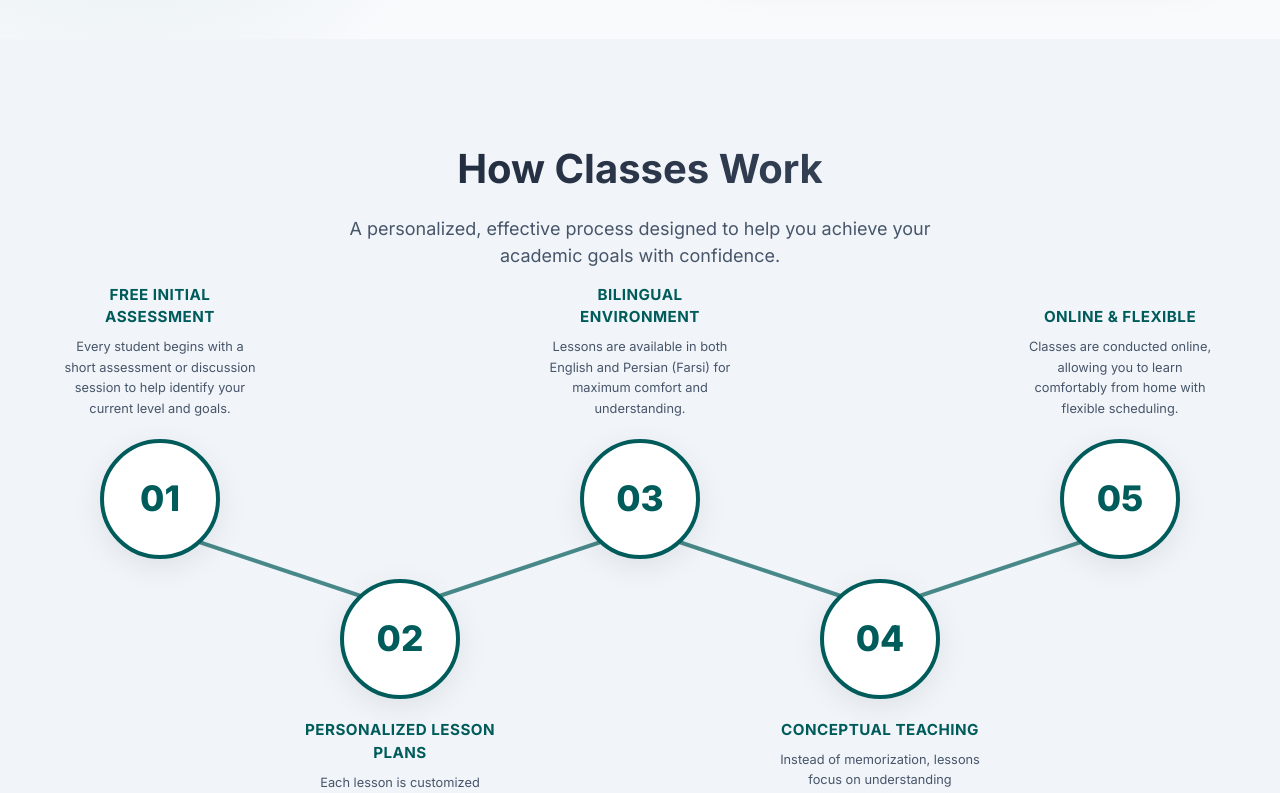
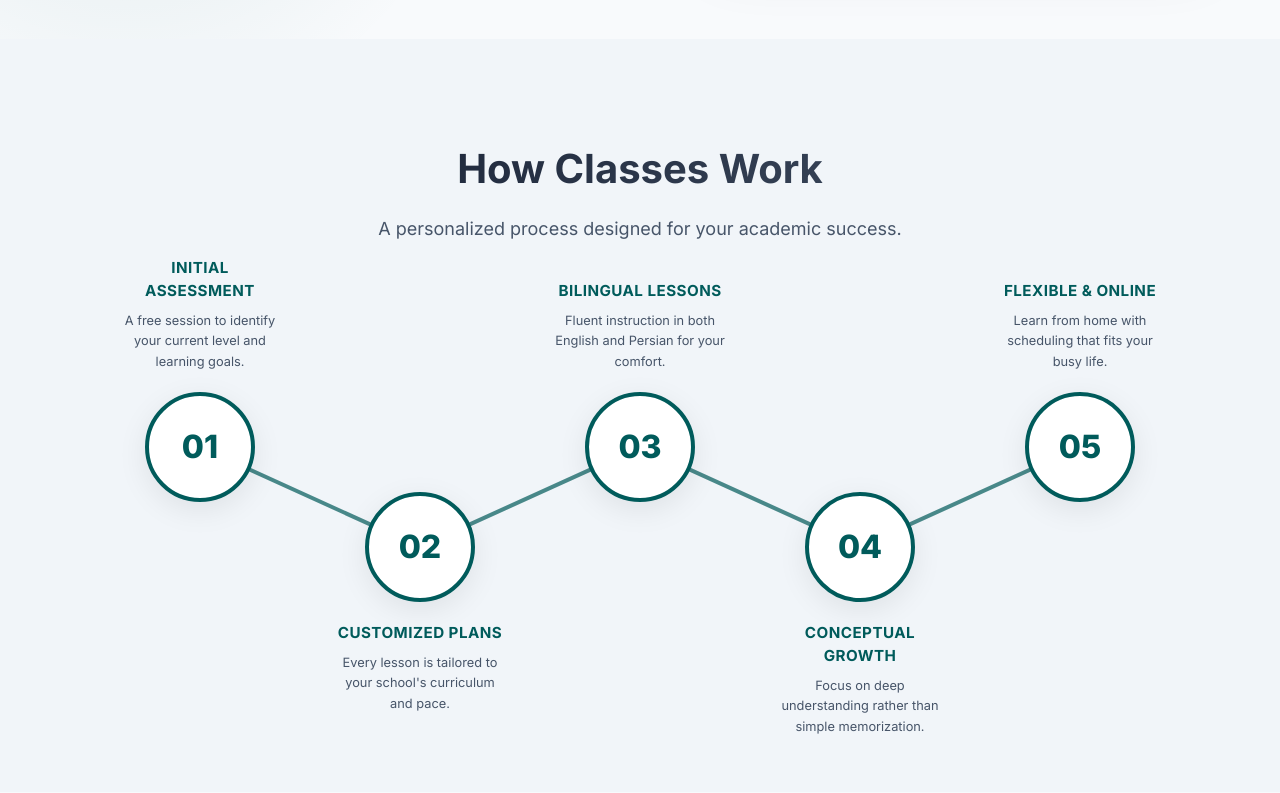
Before and after one commit to parsaabbasian/Math_Tutoring, a Next.js app: page / in a window 1280 px wide. Shown: the part 1280-2073 px from the top of the page. Built offline with nearby package versions, Linux system fonts and the light colour scheme.

Commit message:
HowItWorks: optimized for 100% zoom (1140px width), simplified text, adjusted circle/text dimensions

```diff
--- a/src/app/components/HowItWorks.module.css
+++ b/src/app/components/HowItWorks.module.css
@@ -7,20 +7,19 @@
 }
 
 .containerWide {
-  max-width: 1400px;
+  max-width: 1140px;
   margin: 0 auto;
-  padding: 0 40px;
+  padding: 0 20px;
 }
 
 /* ── Circle Row ── */
 .circles {
   display: flex;
-  justify-content: space-around; /* Better distribution */
+  justify-content: space-between;
   align-items: center;
   position: relative;
-  padding: 180px 0;
+  padding: 140px 0;
   width: 100%;
-  margin: 0 auto;
 }
 
 .svgLine {
@@ -52,8 +51,8 @@
 
 /* ── The Circle ── */
 .circle {
-  width: 120px;
-  height: 120px;
+  width: 110px;
+  height: 110px;
   border-radius: 50%;
   border: 4px solid var(--primary);
   background: var(--surface);
@@ -74,7 +73,7 @@
 
 /* Number inside circle */
 .num {
-  font-size: 2.2rem;
+  font-size: 2rem;
   font-weight: 800;
   line-height: 1;
   color: var(--primary);
@@ -83,13 +82,13 @@
 /* ── Text block: positioned above or below ── */
 .text {
   position: absolute;
-  width: 200px;
+  width: 170px;
   text-align: center;
 }
 
 /* Odd steps (1, 3, 5): circle shifts UP, text ABOVE */
 .item[data-pos='up'] {
-  transform: translateY(-70px);
+  transform: translateY(-50px);
 }
 
 .item[data-pos='up'] .text {
@@ -98,7 +97,7 @@
 
 /* Even steps (2, 4): circle shifts DOWN, text BELOW */
 .item[data-pos='down'] {
-  transform: translateY(70px);
+  transform: translateY(50px);
 }
 
 .item[data-pos='down'] .text {
--- a/src/app/components/HowItWorks.tsx
+++ b/src/app/components/HowItWorks.tsx
@@ -22,7 +22,7 @@ export default function HowItWorks() {
           {/* SVG Connecting Line */}
           <svg className={styles.svgLine} preserveAspectRatio="none" viewBox="0 0 1000 200">
             <path
-              d="M 100,60 L 300,140 L 500,60 L 700,140 L 900,60"
+              d="M 100,50 L 300,150 L 500,50 L 700,150 L 900,50"
               fill="none"
               stroke="var(--primary)"
               strokeWidth="4"
--- a/src/app/translations.ts
+++ b/src/app/translations.ts
@@ -36,32 +36,27 @@ export const translations = {
     },
     howItWorks: {
       title: "How Classes Work",
-      subtitle: "A personalized, effective process designed to help you achieve your academic goals with confidence.",
+      subtitle: "A personalized process designed for your academic success.",
       steps: [
         {
-          title: "Free Initial Assessment",
-          description: "Every student begins with a short assessment or discussion session to help identify your current level and goals.",
-          points: ["Current academic level", "Strengths and weaknesses", "School curriculum expectations", "Learning style and goals"]
+          title: "Initial Assessment",
+          description: "A free session to identify your current level and learning goals."
         },
         {
-          title: "Personalized Lesson Plans",
-          description: "Each lesson is customized specifically for the student. Teaching is adjusted based on your individual needs.",
-          points: ["Grade level & School curriculum", "Pace of learning", "Areas needing improvement", "Homework and test preparation"]
+          title: "Customized Plans",
+          description: "Every lesson is tailored to your school's curriculum and pace."
         },
         {
-          title: "Bilingual Environment",
-          description: "Lessons are available in both English and Persian (Farsi) for maximum comfort and understanding.",
-          points: ["English instruction", "Persian (Farsi) instruction", "Switch between languages", "Comfortable for bilingual families"]
+          title: "Bilingual Lessons",
+          description: "Fluent instruction in both English and Persian for your comfort."
         },
         {
-          title: "Conceptual Teaching",
-          description: "Instead of memorization, lessons focus on understanding concepts deeply and building strong foundations.",
-          points: ["Understanding concepts deeply", "Logical thinking", "Analytical problem solving", "Future-ready foundations"]
+          title: "Conceptual Growth",
+          description: "Focus on deep understanding rather than simple memorization."
         },
         {
-          title: "Online & Flexible",
-          description: "Classes are conducted online, allowing you to learn comfortably from home with flexible scheduling.",
-          points: ["Homework support", "Test and exam preparation", "Weekly tutoring", "Advanced learning support"]
+          title: "Flexible & Online",
+          description: "Learn from home with scheduling that fits your busy life."
         }
       ]
     },
@@ -131,32 +126,27 @@ export const translations = {
     },
     howItWorks: {
       title: "نحوه برگزاری کلاس‌ها",
-      subtitle: "فرآیندی شخصی‌سازی شده و موثر برای دستیابی به اهداف تحصیلی با اعتماد به نفس کامل.",
+      subtitle: "فرآیندی شخصی‌سازی شده برای موفقیت تحصیلی شما.",
       steps: [
         {
-          title: "ارزیابی اولیه رایگان",
-          description: "هر دانش‌آموز با یک ارزیابی کوتاه یا جلسه گفتگو شروع می‌کند تا سطح فعلی و اهداف او مشخص شود.",
-          points: ["سطح آکادمیک فعلی", "نقاط قوت و ضعف", "انتظارات برنامه آموزشی مدرسه", "سبک یادگیری و اهداف"]
+          title: "ارزیابی اولیه",
+          description: "جلسه‌ای رایگان برای تعیین سطح و مشخص کردن اهداف آموزشی شما."
         },
         {
-          title: "برنامه‌های آموزشی شخصی‌سازی شده",
-          description: "هر درس به طور اختصاصی برای دانش‌آموز طراحی می‌شود. تدریس بر اساس نیازهای فردی شما تنظیم می‌گردد.",
-          points: ["پایه تحصیلی و برنامه آموزشی", "سرعت یادگیری", "مباحث نیازمند بهبود", "آمادگی تکالیف و آزمون‌ها"]
+          title: "برنامه‌های اختصاصی",
+          description: "هر جلسه بر اساس برنامه درسی مدرسه و سرعت یادگیری شما طراحی می‌شود."
         },
         {
-          title: "محیط دوزبانه",
-          description: "کلاس‌ها به هر دو زبان انگلیسی و فارسی برای راحتی و درک حداکثری در دسترس هستند.",
-          points: ["آموزش به زبان انگلیسی", "آموزش به زبان فارسی", "تغییر بین زبان‌ها", "مناسب برای خانواده‌های دوزبانه"]
+          title: "آموزش دوزبانه",
+          description: "تدریس مسلط به دو زبان انگلیسی و فارسی برای درک و راحتی حداکثری."
         },
         {
-          title: "آموزش مفهومی",
-          description: "به جای حفظ کردن، درس‌ها بر درک عمیق مفاهیم و ایجاد پایه‌های قوی تمرکز دارند.",
-          points: ["درک عمیق مفاهیم", "تفکر منطقی", "حل مسئله تحلیلی", "پایه‌ریزی برای موفقیت‌های آینده"]
+          title: "رشد مفهومی",
+          description: "تمرکز بر درک عمیق مفاهیم به جای حفظ کردن ساده مطالب."
         },
         {
           title: "آنلاین و منعطف",
-          description: "کلاس‌ها به صورت آنلاین برگزار می‌شوند و به شما اجازه می‌دهند با زمان‌بندی منعطف در خانه یاد بگیرید.",
-          points: ["پشتیبانی تکالیف", "آمادگی آزمون و امتحانات", "تدریس هفتگی", "حمایت از یادگیری پیشرفته"]
+          description: "یادگیری در خانه با زمان‌بندی متناسب با برنامه‌های روزمره شما."
         }
       ]
     },
```
